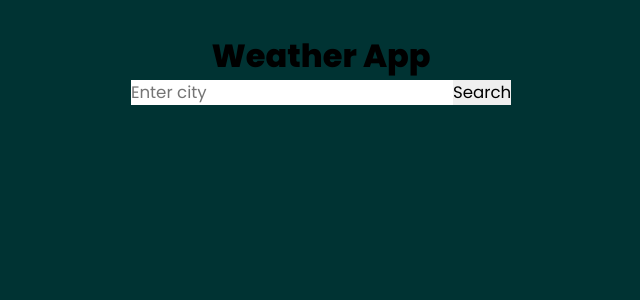
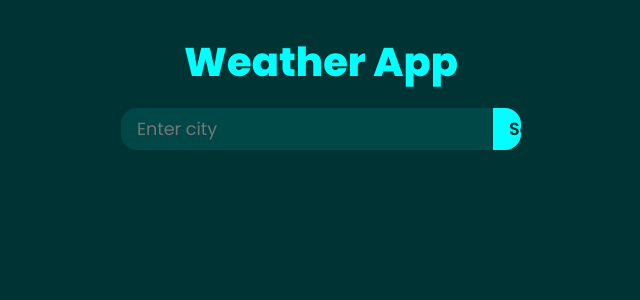
Before and after one commit to hoiregeno/weather-app, a React (Vite) app: page / in a window 1280 px wide. Shown: the top 300 px of the page, without its empty margins (319-959 px from the left). Built offline with nearby package versions, Linux system fonts and the light colour scheme; no server answers.

Commit message:
style(ui): complete styling for weather component

```diff
--- a/src/style/WeatherCard.css
+++ b/src/style/WeatherCard.css
@@ -0,0 +1,85 @@
+:root {
+  --bg-clr: hsl(180, 100%, 10%);
+  --text-clr: hsl(180, 100%, 50%);
+  --overlay-shadow: hsla(180, 100%, 50%, 0.1);
+
+  --space-s: 0.5rem;
+  --space-m: 1rem;
+  --space-l: 1.5rem;
+
+  --radius-m: 1rem;
+}
+.app-title {
+  font-size: 2.5rem;
+  color: var(--text-clr);
+  margin-bottom: var(--space-m);
+}
+.weather-form {
+  display: flex;
+  justify-content: space-between;
+  width: min(25rem, 100%);
+  background-color: var(--overlay-shadow);
+  overflow: hidden;
+  border-radius: var(--radius-m);
+}
+.weather-form > input[type="text"] {
+  flex-grow: 1;
+  background-color: transparent;
+  font-size: 1.1rem;
+  color: var(--text-clr);
+  padding: var(--space-s) var(--space-m);
+}
+.weather-form > button[type="submit"] {
+  font-size: 1.1rem;
+  font-weight: 600;
+  background-color: var(--text-clr);
+  color: var(--bg-clr);
+  padding-inline: var(--space-m);
+  cursor: pointer;
+}
+.weather-form > button[type="submit"]:disabled {
+  color: hsl(0, 0%, 20%);
+  background-color: hsl(0, 0%, 50%);
+}
+.error-msg {
+  color: hsl(0, 100%, 65%);
+  margin-top: var(--space-m);
+}
+.card {
+  background-image: linear-gradient(
+    180deg,
+    hsl(195, 53%, 69%),
+    hsl(60, 100%, 55%)
+  );
+  padding: var(--space-l);
+  border-radius: var(--radius-m);
+  margin-top: var(--space-l);
+}
+.city-display,
+.temp-display,
+.desc-display {
+  text-align: center;
+}
+.icon-wrapper {
+  display: flex;
+  justify-content: center;
+}
+.weather-icon {
+  object-fit: cover;
+  overflow: hidden;
+  max-width: 100%;
+}
+.city-display,
+.temp-display,
+.desc-display,
+.humidity-display,
+.feels-like-display,
+.wind-display {
+  color: var(--bg-clr);
+  line-height: 1.75rem;
+}
+.desc-display {
+  font-weight: 800;
+  text-transform: capitalize;
+  margin: var(--space-s) 0 var(--space-m);
+}
```
